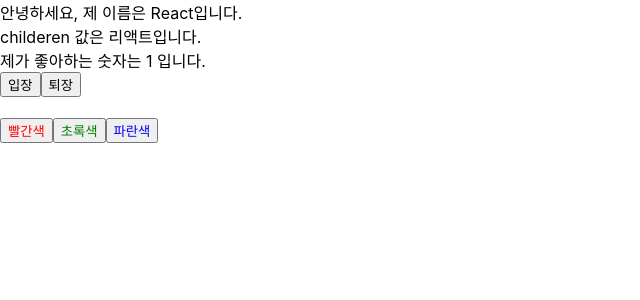
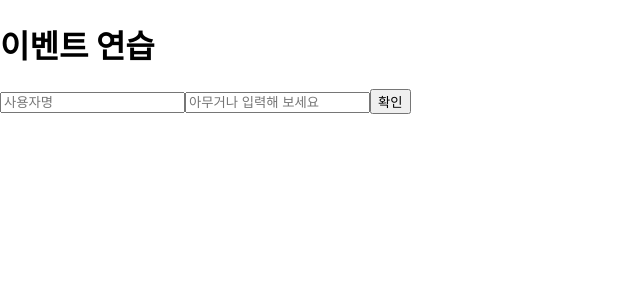
Before and after one commit to gugitgugit/react-study, a React (Create React App) app in the folder hello-react/: page / in a window 1280 px wide. Shown: the top 300 px of the page, without its empty margins (0-640 px from the left). Built offline with nearby package versions, Linux system fonts and the light colour scheme.

Commit message:
practice event

```diff
--- a/hello-react/src/App.js
+++ b/hello-react/src/App.js
@@ -1,14 +1,10 @@
 import React from "react";
-import MyComponent from "./MyComponent";
-import Say from "./Say";
+import EventPractice from "./EventPractice";
 
 const App = () => {
   return (
     <>
-      <MyComponent name="React" favoriteNumber={1}>
-        리액트
-      </MyComponent>
-      <Say />
+      <EventPractice />
     </>
   );
 };
--- /dev/null
+++ b/hello-react/src/EventPractice.js
@@ -0,0 +1,38 @@
+import React from "react";
+import { useState } from "react";
+
+const EventPractice = () => {
+  const [state, setState] = useState({ username: "", message: "" });
+
+  const handleChange = (e) => {
+    setState({ [e.target.name]: e.target.value });
+  };
+
+  const handleClick = () => {
+    alert(state.username + ": " + state.message);
+    setState({ username: "", message: "" });
+  };
+
+  return (
+    <div>
+      <h1>이벤트 연습</h1>
+      <input
+        type="text"
+        name="username"
+        placeholder="사용자명"
+        value={state.username}
+        onChange={handleChange}
+      />
+      <input
+        type="text"
+        name="message"
+        placeholder="아무거나 입력해 보세요"
+        value={state.message}
+        onChange={handleChange}
+      />
+      <button onClick={handleClick}>확인</button>
+    </div>
+  );
+};
+
+export default EventPractice;
```
